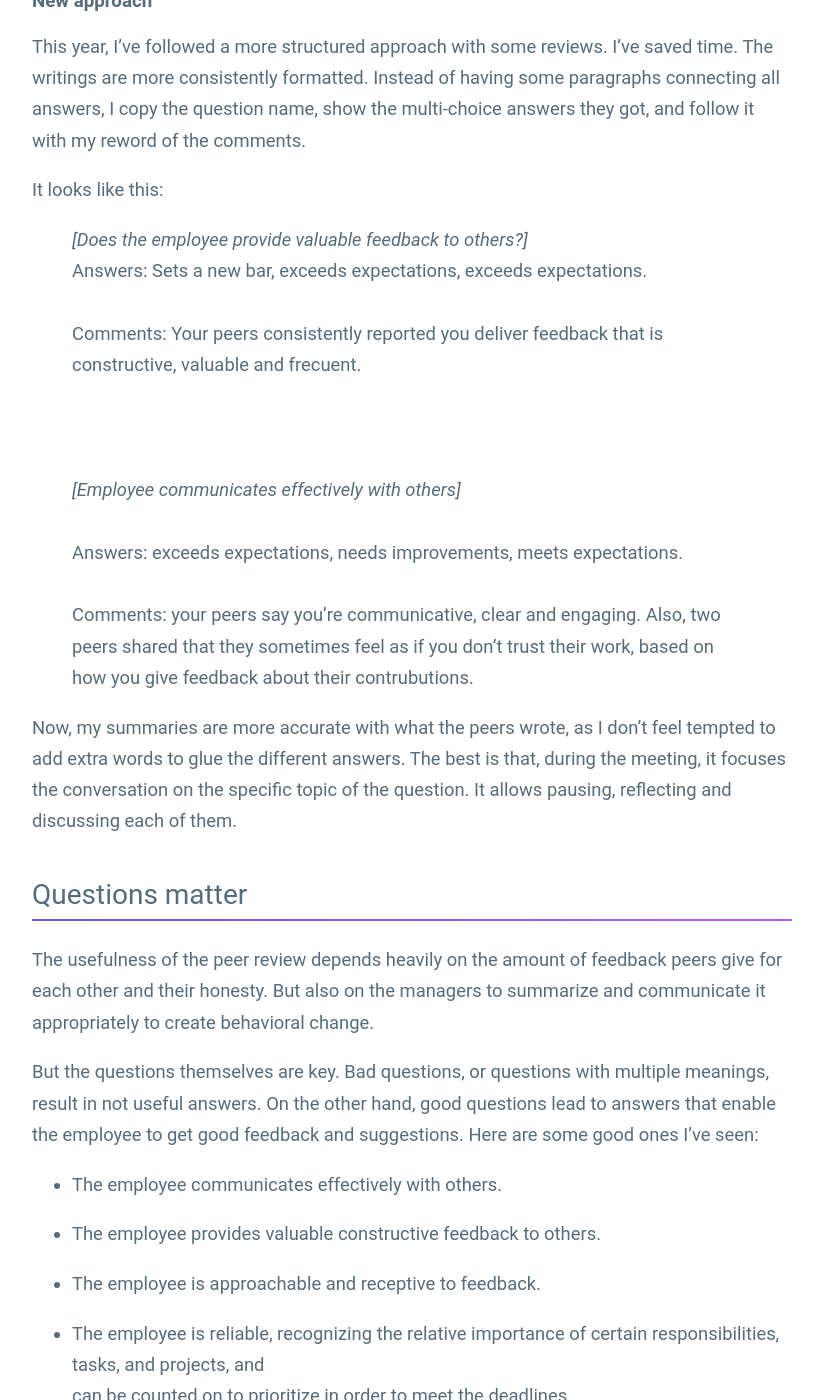
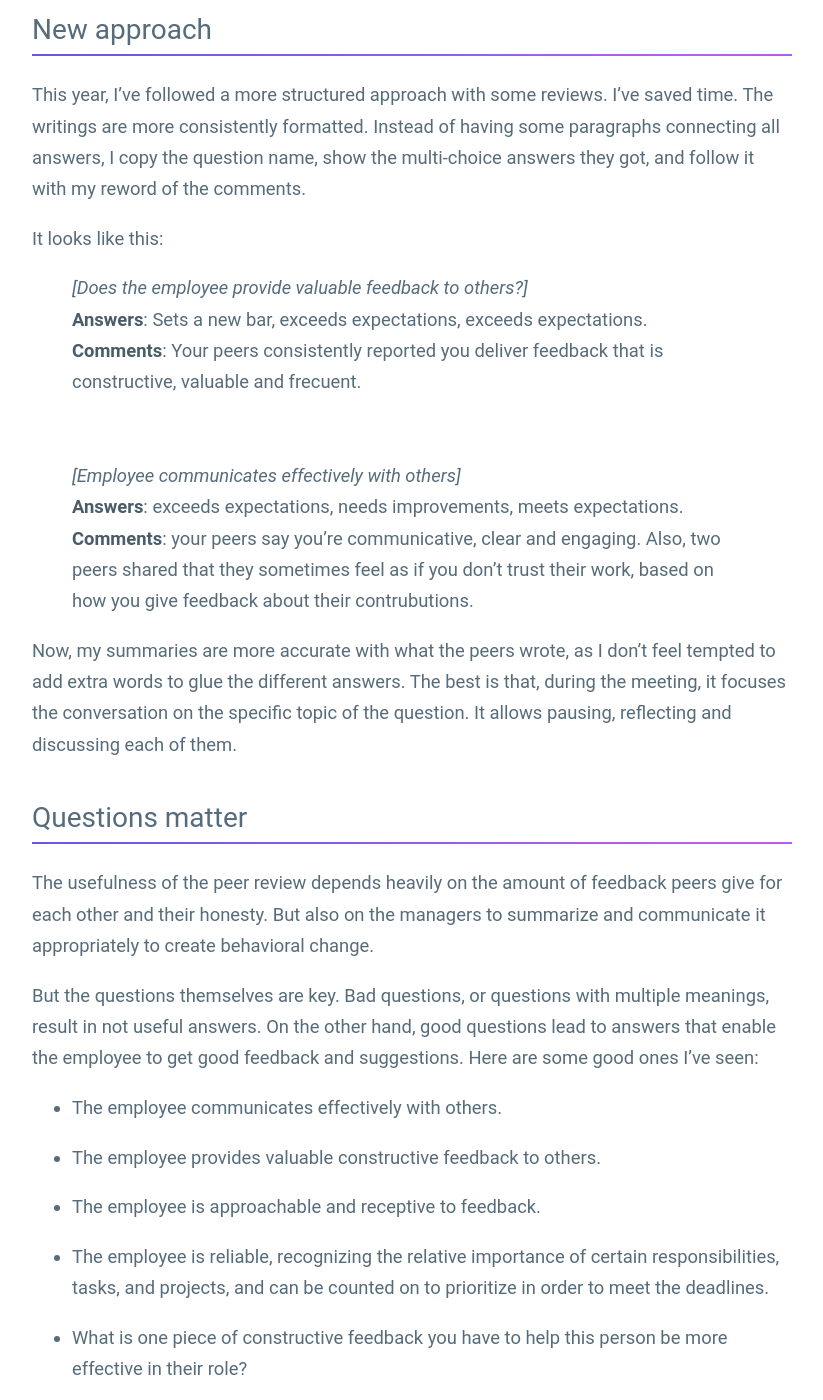
Before and after one commit to guillermodlpa/site, a Jekyll site: the page built from _posts/2021-04-03-structured-approach-peer-review-summary-in-performance-reviews.markdown, in a window 1280 px wide and 1400 px high, scrolled down 1263 px. Shown: the whole window, without its empty margins (228-1051 px from the left). Built offline with Jekyll 4.4.1, drawn with Linux system fonts in a browser that asks for light colours.

Commit message:
Format fixes

```diff
--- a/_posts/2021-04-03-structured-approach-peer-review-summary-in-performance-reviews.markdown
+++ b/_posts/2021-04-03-structured-approach-peer-review-summary-in-performance-reviews.markdown
@@ -21,19 +21,19 @@ Here's a fictional example:
 
 > Your peers say you’re very communicative, clear and engaging. They say your feedback is frequent, constructive and valuable. At the same time, they suggest you to work on showing more trust for peers as when you give feedback, it sometimes makes them feel you don't trust their work has good quality.
 
-### New approach
+## New approach
 
 This year, I've followed a more structured approach with some reviews. I've saved time. The writings are more consistently formatted. Instead of having some paragraphs connecting all answers, I copy the question name, show the multi-choice answers they got, and follow it with my reword of the comments.
 
 It looks like this:
 
 > *\[Does the employee provide valuable feedback to others?\]*
-> Answers: Sets a new bar, exceeds expectations, exceeds expectations.\
-> Comments: Your peers consistently reported you deliver feedback that is constructive, valuable and frecuent.\
+> **Answers**: Sets a new bar, exceeds expectations, exceeds expectations.
+> **Comments**: Your peers consistently reported you deliver feedback that is constructive, valuable and frecuent.
 > \
-> *\[Employee communicates effectively with others\]*\
-> Answers: exceeds expectations, needs improvements, meets expectations.\
-> Comments: your peers say you're communicative, clear and engaging. Also, two peers shared that they sometimes feel as if you don't trust their work, based on how you give feedback about their contrubutions.
+> *\[Employee communicates effectively with others\]*
+> **Answers**: exceeds expectations, needs improvements, meets expectations.
+> **Comments**: your peers say you're communicative, clear and engaging. Also, two peers shared that they sometimes feel as if you don't trust their work, based on how you give feedback about their contrubutions.
 
 Now, my summaries are more accurate with what the peers wrote, as I don't  feel tempted to add extra words to glue the different answers. The best is that, during the meeting, it focuses the conversation on the specific topic of the question. It allows pausing, reflecting and discussing each of them.
 
@@ -49,7 +49,6 @@ But the questions themselves are key. Bad questions, or questions with multiple
 
 * The employee is approachable and receptive to feedback.
 
-* The employee is reliable, recognizing the relative importance of certain responsibilities, tasks, and projects, and\
-  can be counted on to prioritize in order to meet the deadlines.
+* The employee is reliable, recognizing the relative importance of certain responsibilities, tasks, and projects, and can be counted on to prioritize in order to meet the deadlines.
 
 * What is one piece of constructive feedback you have to help this person be more effective in their role?
```
